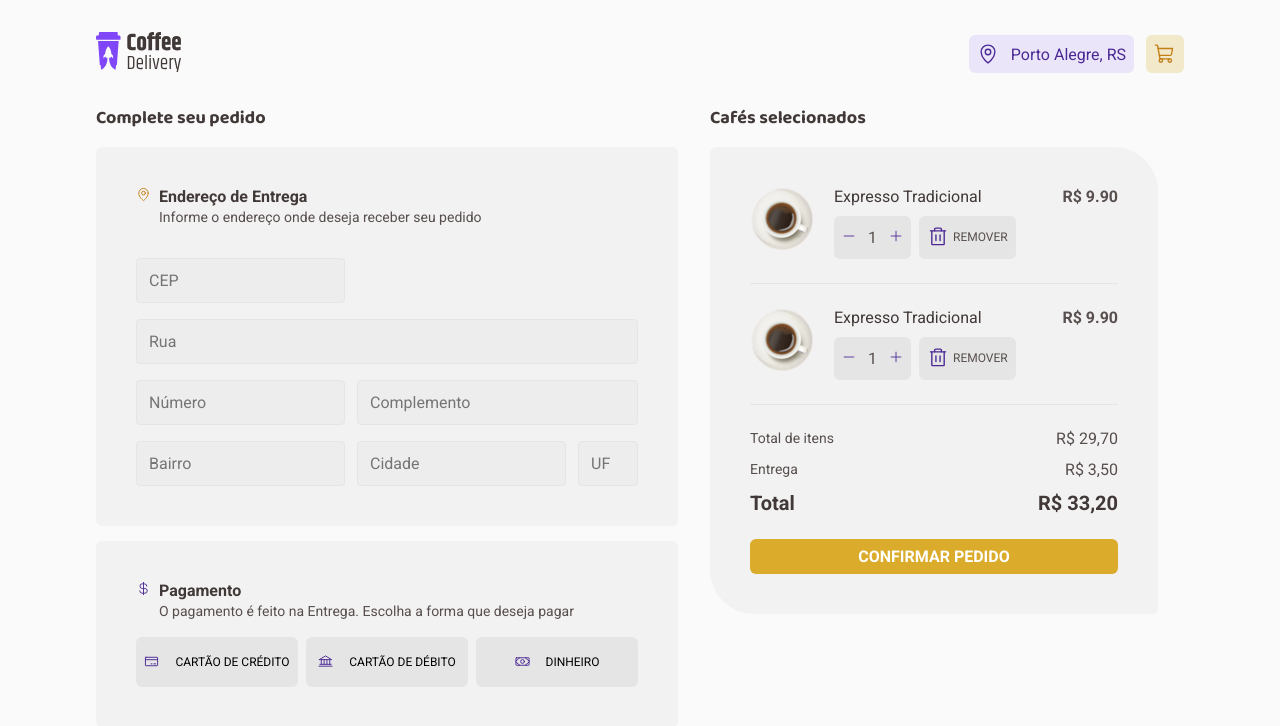
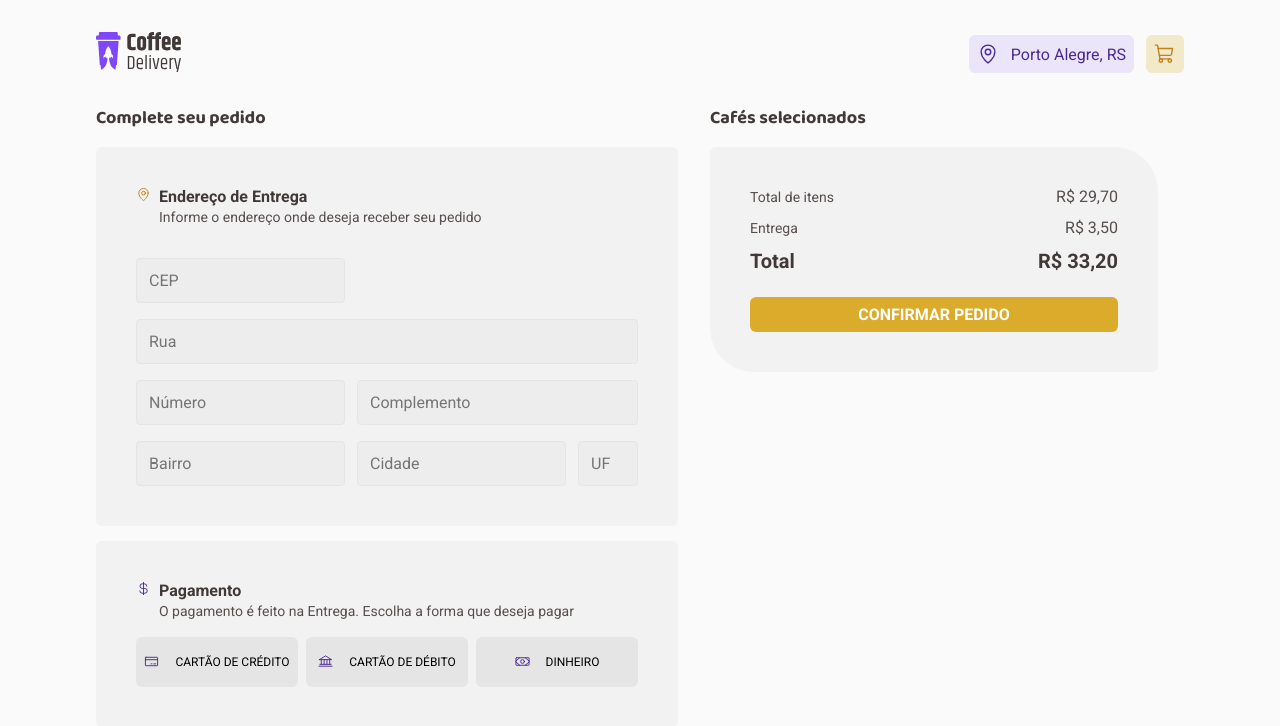
Before and after one commit to welissonmwse/coffe-delivery, a React (Vite) app: page /cart in a window 1280 px wide. Shown: the top 726 px of the page. Built offline with nearby package versions, Linux system fonts and the light colour scheme.

Commit message:
remove produto do cart

```diff
--- a/src/contexts/CartContext.tsx
+++ b/src/contexts/CartContext.tsx
@@ -16,6 +16,7 @@ interface CartContextData {
   cart: Product[]
   addProduct: (product: Product) => Promise<void>
   updateProductAmount: ({ productId, amount }: UpdateProductAmount) => void
+  removeProduct: (productId: number) => void
 }
 
 export const CartContex = createContext<CartContextData>({} as CartContextData)
@@ -67,10 +68,21 @@ export function CartContexProvaider({ children }: CartProviderProps) {
     }
   }
 
-  // function removeProduct(productId: number) {
-  //   try {
-  //   } catch (error) {}
-  // }
+  function removeProduct(productId: number) {
+    try {
+      const productExists = cart.find((product) => product.id === productId)
+
+      if (productExists) {
+        const newCart = cart.filter((product) => product.id !== productId)
+        setCart(newCart)
+        localStorage.setItem('@CoffeDelivery:cart', JSON.stringify(newCart))
+      } else {
+        throw Error()
+      }
+    } catch (error) {
+      toast.error('Erro na remoção do produto')
+    }
+  }
 
   async function updateProductAmount({
     productId,
@@ -113,7 +125,9 @@ export function CartContexProvaider({ children }: CartProviderProps) {
     }
   }
   return (
-    <CartContex.Provider value={{ cart, addProduct, updateProductAmount }}>
+    <CartContex.Provider
+      value={{ cart, addProduct, updateProductAmount, removeProduct }}
+    >
       {children}
     </CartContex.Provider>
   )
--- a/src/pages/Cart/index.tsx
+++ b/src/pages/Cart/index.tsx
@@ -9,9 +9,11 @@ import {
   Trash,
 } from 'phosphor-react'
 import ArabeCoffe from '../../assets/arabe.svg'
+import { useCart } from '../../hooks/useCart'
 import * as C from './styles'
 
 export function Cart() {
+  const { cart, removeProduct } = useCart()
   return (
     <C.CartContainer>
       <C.FormContainer>
@@ -74,24 +76,29 @@ export function Cart() {
         <div className="containerRight">
           <h4>Cafés selecionados</h4>
           <C.ContentCart>
-            <div className="cardProduct">
+            {cart.map((product) => (
+              <>
+                <div key={product.id} className="cardProduct">
                   <img src={ArabeCoffe} alt="" />
                   <div className="bodyCard">
                     <div className="header">
-                  <h5>Expresso Tradicional</h5>
-                  <p>R$ 9.90</p>
+                      <h5>{product.name}l</h5>
+                      <p>{product.price}</p>
                     </div>
                     <div className="footerCard">
                       <div className="buttons">
                         <button>
                           <Minus size={14} />
                         </button>
-                    <p>1</p>
+                        <p>{product.amount}</p>
                         <button>
                           <Plus size={14} />
                         </button>
                       </div>
-                  <button className="remove">
+                      <button
+                        className="remove"
+                        onClick={() => removeProduct(product.id)}
+                      >
                         <Trash size={22} />
                         REMOVER
                       </button>
@@ -99,31 +106,8 @@ export function Cart() {
                   </div>
                 </div>
                 <div className="divider"></div>
-            <div className="cardProduct">
-              <img src={ArabeCoffe} alt="" />
-              <div className="bodyCard">
-                <div className="header">
-                  <h5>Expresso Tradicional</h5>
-                  <p>R$ 9.90</p>
-                </div>
-                <div className="footerCard">
-                  <div className="buttons">
-                    <button>
-                      <Minus size={14} />
-                    </button>
-                    <p>1</p>
-                    <button>
-                      <Plus size={14} />
-                    </button>
-                  </div>
-                  <button className="remove">
-                    <Trash size={22} />
-                    REMOVER
-                  </button>
-                </div>
-              </div>
-            </div>
-            <div className="divider"></div>
+              </>
+            ))}
             <C.CartFooter>
               <div>
                 <h6>Total de itens</h6>
```
Lines whose indentation alone changed are shown as unchanged.
